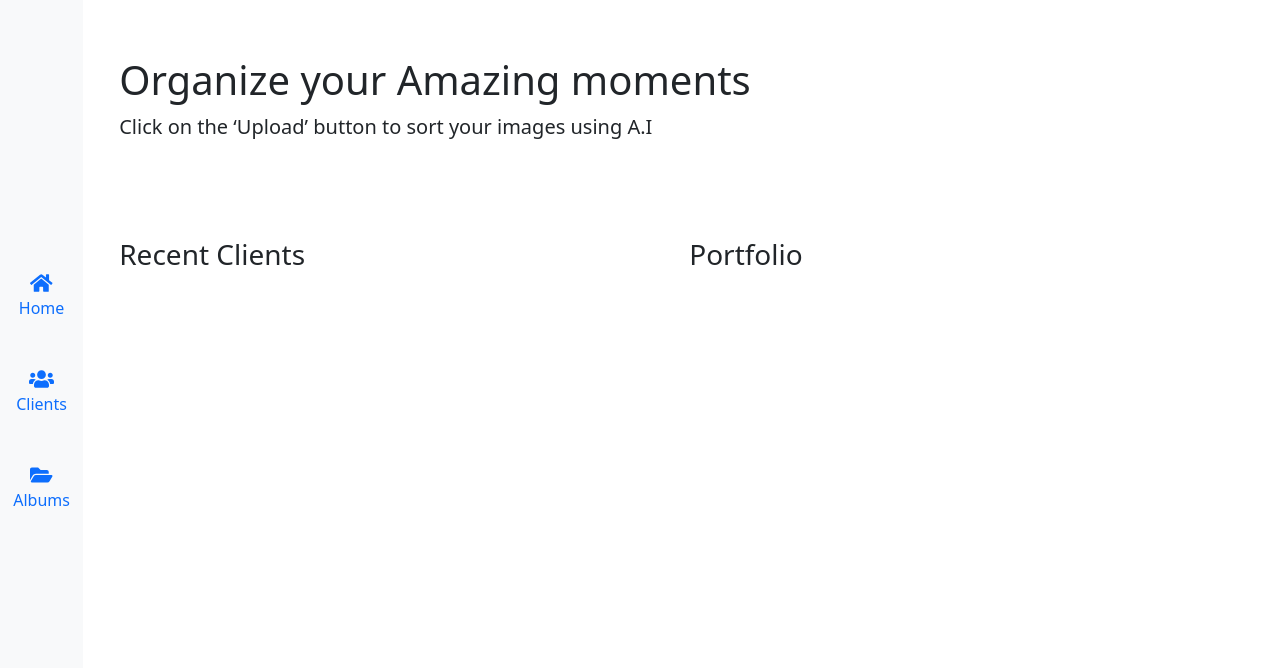
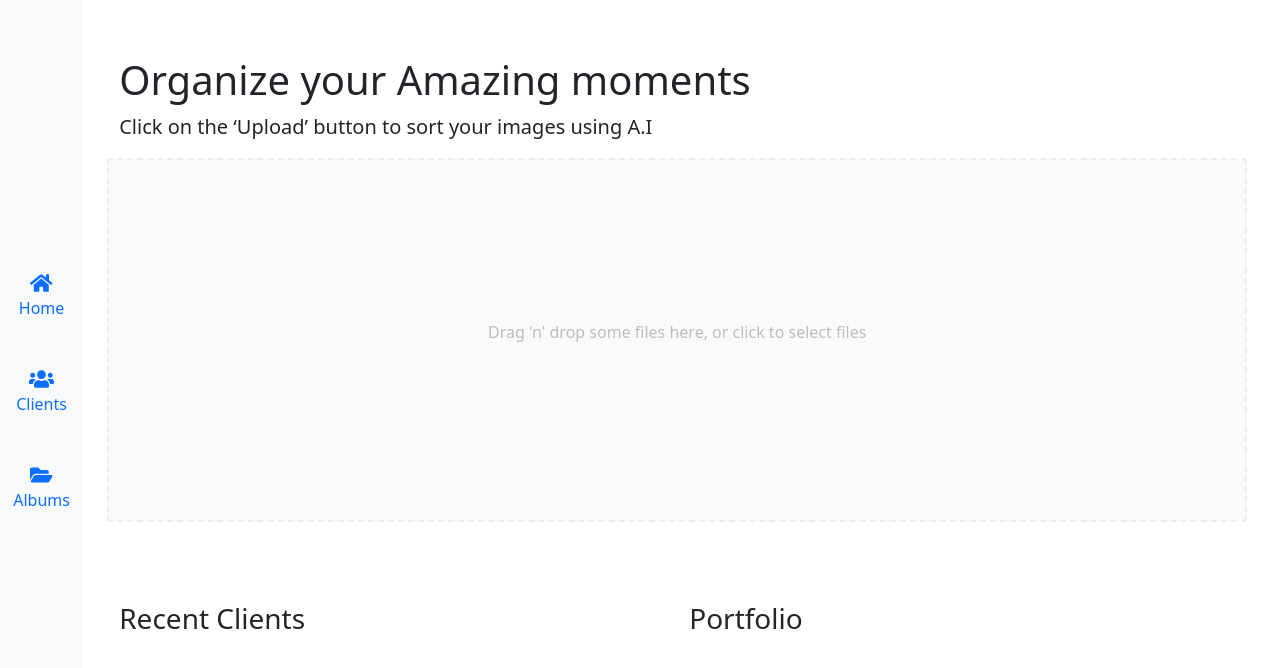
Before and after one commit to davadeola/final-project, a Next.js app: page / in a window 1280 px wide. Shown: the top 668 px of the page. Built offline with nearby package versions, Linux system fonts and the light colour scheme; no server answers.

Commit message:
added progress bar

```diff
--- a/components/Content.js
+++ b/components/Content.js
@@ -8,6 +8,7 @@ export const Content = () => {
         <p className="lead">
           Click on the ‘Upload’ button to sort your images using A.I
         </p>
+        <UploadImage />
       </section>
 
       <section className="row section">
--- /dev/null
+++ b/components/ProgressBar.js
@@ -0,0 +1,16 @@
+import React from "react";
+
+export default function ProgressBar() {
+  return (
+    <div className="progress">
+      <div
+        className="progress-bar bg-success"
+        role="progressbar"
+        style={{ width: "25%" }}
+        aria-valuenow="25"
+        aria-valuemin="0"
+        aria-valuemax="100"
+      ></div>
+    </div>
+  );
+}
--- a/components/UploadImage.js
+++ b/components/UploadImage.js
@@ -1,13 +1,83 @@
+import React, { useCallback, useState } from "react";
+import { useDropzone } from "react-dropzone";
+import ProgressBar from "./ProgressBar";
+
+const containerStyle = {
+  flex: 1,
+  display: "flex",
+  flexDirection: "column",
+  alignItems: "center",
+  padding: "10em",
+  borderWidth: 2,
+  borderRadius: 2,
+  borderColor: "#eeeeee",
+  borderStyle: "dashed",
+  backgroundColor: "#fafafa",
+  color: "#bdbdbd",
+  outline: "none",
+  transition: "border .24s ease-in-out",
+};
+
 export default function UploadImage() {
+  //setting local state
+  const [files, setFiles] = useState([]);
+  const [modal, setModal] = useState(false);
+
+  const { getRootProps, getInputProps, isDragActive } = useDropzone({
+    maxSize: 25000000,
+    accept: "image/*",
+    multiple: true,
+    onDrop: (acceptedFiles) => {
+      setFiles(acceptedFiles.map((file) => Object.assign(file)));
+      setModal(true);
+    },
+  });
+
+  const Modal = () => (
+    <div className="modal" tabIndex="-1">
+      <div className="modal-dialog">
+        <div className="modal-content">
+          <div className="modal-header">
+            <h5 className="modal-title">Modal title</h5>
+            <button
+              type="button"
+              className="btn-close"
+              data-bs-dismiss="modal"
+              aria-label="Close"
+            ></button>
+          </div>
+          <div className="modal-body">
+            <p>Modal body text goes here.</p>
+          </div>
+          <div className="modal-footer">
+            <button
+              type="button"
+              className="btn btn-secondary"
+              data-bs-dismiss="modal"
+            >
+              Close
+            </button>
+            <button type="button" className="btn btn-primary">
+              Save changes
+            </button>
+          </div>
+        </div>
+      </div>
+    </div>
+  );
+
   return (
     <>
-      <input
-        ref="fileInput"
-        type="file"
-        style={{ display: "none" }}
-        // multiple={false}
-      />
-      <button>Upload File</button>
+      <div style={containerStyle} {...getRootProps()}>
+        <input {...getInputProps()} />
+        {!modal && isDragActive ? (
+          <p>Drop the files here ...</p>
+        ) : (
+          <p>Drag 'n' drop some files here, or click to select files</p>
+        )}
+      </div>
+      {files.length > 0 && <ProgressBar />}
+      {modal && <Modal />}
     </>
   );
 }
--- a/firebase/clientApp.js
+++ b/firebase/clientApp.js
@@ -2,9 +2,8 @@ import { initializeApp, getApps } from "firebase/app";
 import { getAuth } from "firebase/auth";
 
 const firebaseConfig = {
-  apiKey: process.env.NEXT_PUBLIC_FIREBASE_API_KEY,
+  apiKey: process.env.NEXT_PUBLIC_FIREBASE_PUBLIC_API_KEY,
   authDomain: process.env.NEXT_PUBLIC_FIREBASE_AUTH_DOMAIN,
-  databaseURL: process.env.NEXT_PUBLIC_FIREBASE_DATABASE,
   projectId: process.env.NEXT_PUBLIC_FIREBASE_PROJECT_ID,
   storageBucket: process.env.NEXT_PUBLIC_FIREBASE_STORAGE_BUCKET,
   messagingSenderId: process.env.NEXT_PUBLIC_FIREBASE_MESSAGING_SENDER_ID,
@@ -18,4 +17,4 @@ if (!getApps().length) {
 }
 
 export const app = firebaseApp;
-export const auth = getAuth();
+export const auth = getAuth(app);
--- a/package.json
+++ b/package.json
@@ -18,7 +18,9 @@
     "next": "11.1.2",
     "react": "17.0.2",
     "react-dom": "17.0.2",
-    "react-firebase-hooks": "^3.0.4"
+    "react-dropzone": "^11.4.2",
+    "react-firebase-hooks": "^3.0.4",
+    "react-hook-form": "^7.19.3"
   },
   "devDependencies": {
     "@types/bootstrap": "^5.1.6",
--- a/pages/newclient.js
+++ b/pages/newclient.js
@@ -10,9 +10,7 @@ export default function Home() {
       <div className="row">
         <div class="col-md-4"></div>
         <div class="col-md-8">
-          <form>
-            <NewClientForm />
-          </form>
+          <NewClientForm />
         </div>
       </div>
     </div>
```
Also changed, not shown: components/NewClientForm.js (+15 -3 lines), 2 other files (tests, documents, lock files or other folders).
